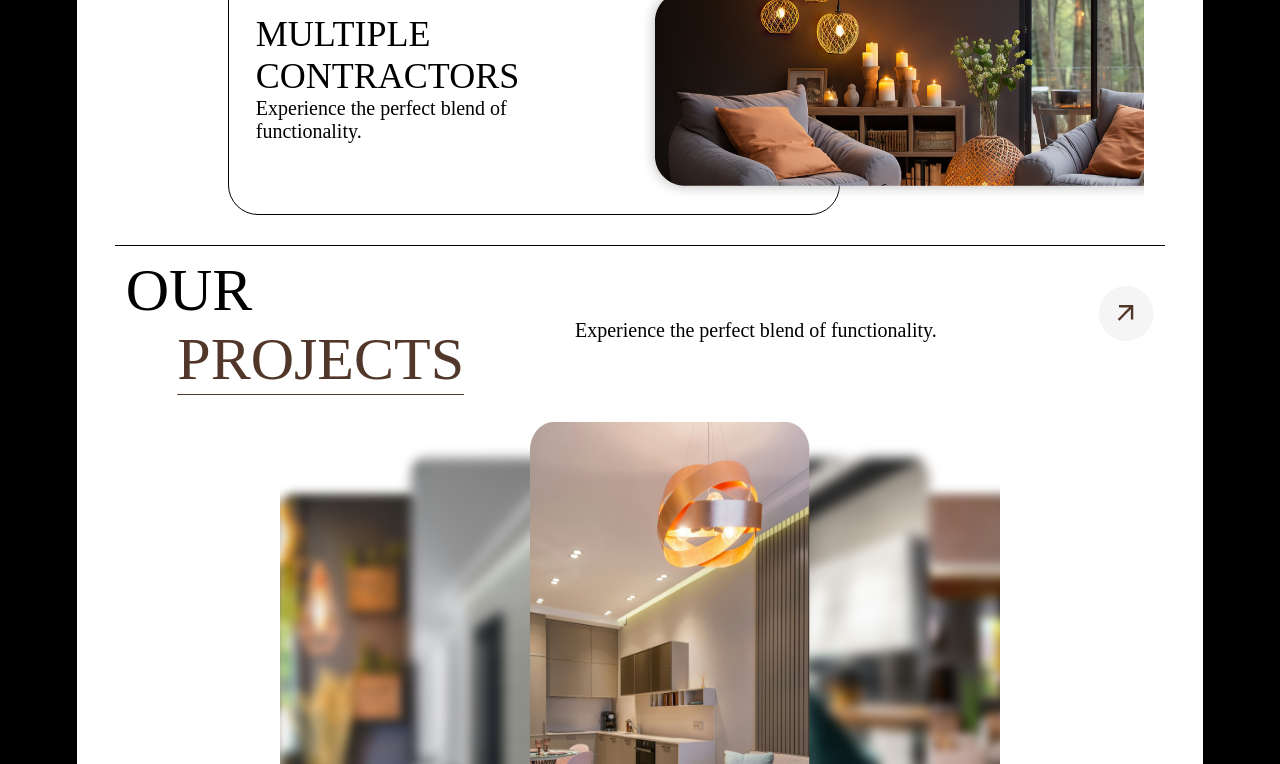
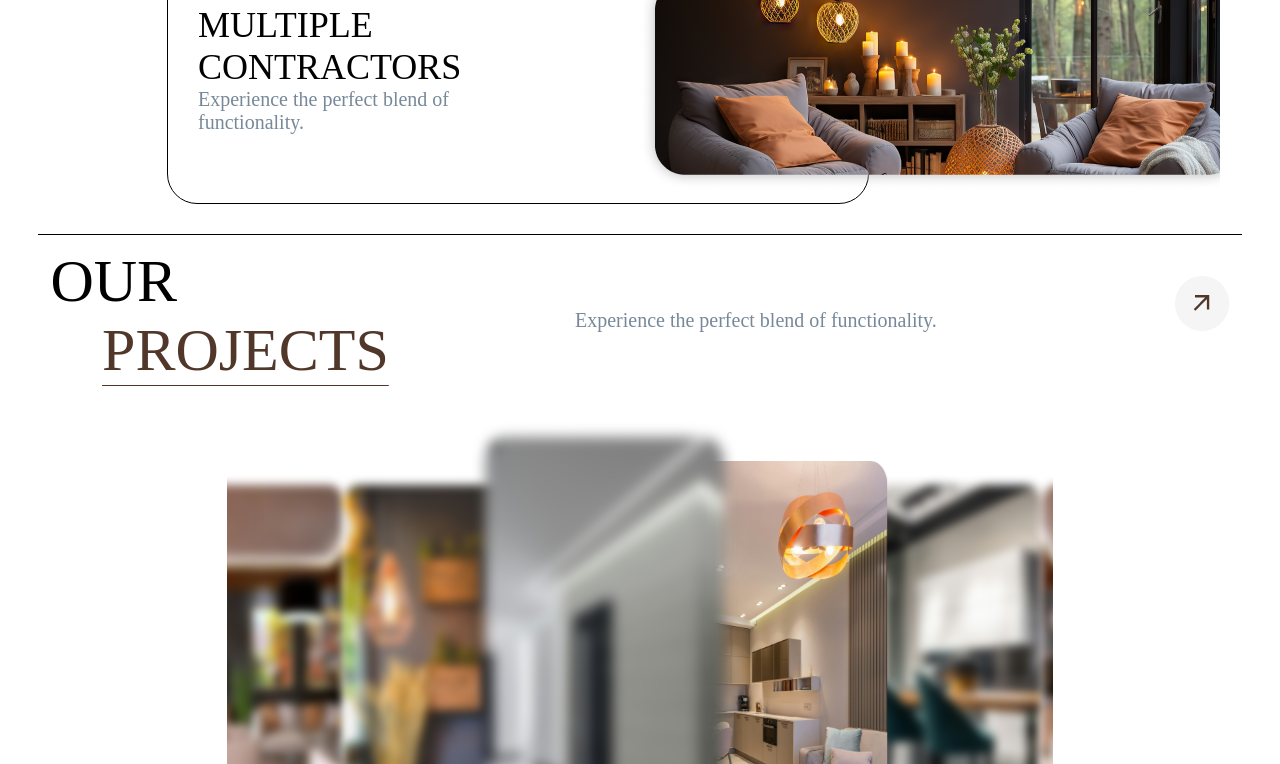
Before and after one commit to ReymouldParam/Dev_Magicalspaces, a plain HTML site: page index.html in a window 1280 px wide. Shown: the part 2036-2800 px from the top of the page. Drawn offline with nearby package versions, Linux system fonts and the light colour scheme; a web font is replaced by a local one.

Commit message:
highlevel changes of magicalspaces

```diff
--- a/Assets/css/Mainglobal.css
+++ b/Assets/css/Mainglobal.css
@@ -40,8 +40,7 @@ body {
 }
 
 .global-section {
-    width: 88%;
-    margin: auto;
+    width:100%;
     background-color: #fff;
     position: relative;
 }
@@ -73,6 +72,7 @@ body {
     font-size: 20px;
     font-family: var(--font2);
     font-weight: 400;
+    color: lightslategrey;
 }
 
 @media screen and (min-width:1024px) and (max-width:1280px) {
@@ -111,10 +111,10 @@ body {
     border-bottom-right-radius: 60px;
     position: fixed;
     top: 0;
-    width: 86%;
-    margin: auto;
+    width: 100%;
     /* Full width for the navbar */
     z-index: 1000;
+    opacity: 0.8;
 }
 
 .logo {
@@ -335,6 +335,7 @@ footer {
     font-size: 16px;
     font-family: var(--font2);
     font-weight: 400;
+    color: lightslategrey;
 }
 
 @media screen and (max-width:550px) {
@@ -389,6 +390,7 @@ footer {
     font-size: 16px;
     font-family: var(--font2);
     font-weight: 400;
+    color: lightslategrey;
 }
 
 @media screen and (min-width:1020px) and (max-width:1280px) {
--- a/Assets/css/home.css
+++ b/Assets/css/home.css
@@ -253,6 +253,7 @@
     font-family: var(--font2);
     font-weight: 500;
     padding-top: 30px;
+    color: lightslategrey;
 }
 
 .ourserviceOur {
@@ -290,6 +291,7 @@
     font-size: 20px;
     margin-top: 10px;
     margin-left: 10%;
+    color: lightslategrey;
 }
 
 .our-service-slider {
@@ -427,6 +429,7 @@
     /* padding-top: 40px; */
     /* padding-left: 5%; */
     /* margin-left: 0; */
+    color: lightslategrey;
 }
 
 .aboutcompany-block {
@@ -486,6 +489,7 @@
 
 .about-text-caption {
     font-size: 20px;
+    color:lightslategrey;
 }
 
 
@@ -844,6 +848,7 @@
     font-size: 16px;
     letter-spacing: 3%;
     line-height: 23px;
+    color: lightslategrey;
 }
 
 .test-name {
@@ -854,6 +859,7 @@
     padding-top: 20px;
     font-size: 20px;
     font-weight: 600;
+    color: lightslategrey;
 }
 
 .test-image {
--- a/Assets/css/portplio.css
+++ b/Assets/css/portplio.css
@@ -62,6 +62,7 @@
     position: absolute;
     width: 82%;
     text-align: center;
+    color: lightslategrey;
 }
 
 .project-item.active {
@@ -118,7 +119,7 @@
 
 .numeric-para {
     font-family: "Microsoft YaHei";
-    color: #000000;
+    color:lightslategrey;
     font-size: 20px;
     line-height: 24px;
     width: 100%;
@@ -472,7 +473,7 @@
 
 .numeric-para2 {
     font-family: "Microsoft YaHei";
-    color: #000000;
+    color:lightslategrey;
     font-size: 20px;
     line-height: 24px;
     width: 50%;
--- a/Assets/global.css
+++ b/Assets/global.css
@@ -134,7 +134,7 @@ body {
 }
 
 .nav-list-options li a {
-  color: black;
+  color:#ffffff;
   text-decoration: none;
   font-size: 17px;
   font-family: var(--font2);
@@ -368,7 +368,7 @@ body {
 }
 
 .footercon {
-  color: var(--brown-color);
+  color:lightslategrey;
   font-size: 16px;
   font-family: var(--font2);
   font-weight: 400;
@@ -383,7 +383,7 @@ body {
 }
 
 #licience h6 {
-  color: var(--brown-color);
+  color:lightslategrey;
   font-family: "Microsoft Yahei";
   font-weight: 600;
   text-align: center;
--- a/Assets/globaljs.js
+++ b/Assets/globaljs.js
@@ -1,15 +1,15 @@
-window.addEventListener('scroll', function () {
-    var navbar = document.querySelector('header');
-    var navlist = document.querySelector('.nav-list-options');
-    var sociallist = document.querySelector('.socialmedia-section');
-    if (window.scrollY > 3) {
-        navbar.classList.add('header2');
-        navlist.classList.add('nav-list-options2');
-        sociallist.classList.add('socialmedia-section2');
-    } else {
-        navbar.classList.remove('header2');
-        navlist.classList.remove('nav-list-options2');
-        sociallist.classList.remove('socialmedia-section2');
+// window.addEventListener('scroll', function () {
+//     var navbar = document.querySelector('header');
+//     var navlist = document.querySelector('.nav-list-options');
+//     var sociallist = document.querySelector('.socialmedia-section');
+//     if (window.scrollY > 3) {
+//         navbar.classList.add('header2');
+//         navlist.classList.add('nav-list-options2');
+//         sociallist.classList.add('socialmedia-section2');
+//     } else {
+//         navbar.classList.remove('header2');
+//         navlist.classList.remove('nav-list-options2');
+//         sociallist.classList.remove('socialmedia-section2');
 
-    }
-});
+//     }
+// });
--- a/index.html
+++ b/index.html
@@ -30,7 +30,7 @@
 
     <body>
         <!-- -------------------------------------------------------Header part------------------------------------------------------- -->
-        <header class="header-section">
+        <header class="navbar">
             <div class="logo-container">
                 <a href=".">
                     <img
```
Also changed, not shown: Assets/css/about.css (+5 -5 lines), Assets/css/services.css (+7 -3 lines).
